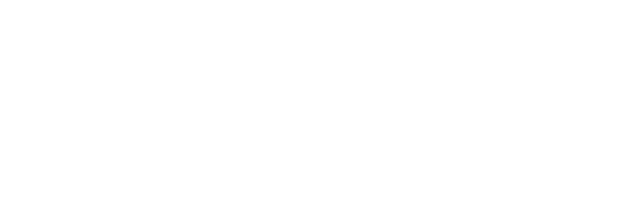
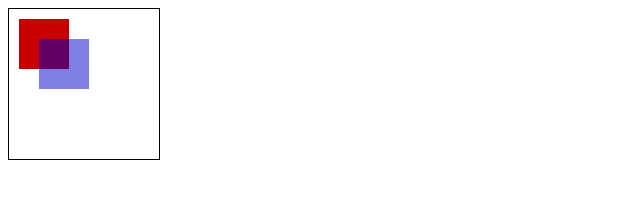
Before and after one commit to conor722/typescript-canvas-ecs, a website built with webpack: page index.html in a window 1280 px wide. Shown: the whole page, without its empty margins (0-640 px from the left). Built offline with nearby package versions, Linux system fonts and the light colour scheme.

Commit message:
Figure out how canvas works

```diff
--- a/index.html
+++ b/index.html
@@ -1,5 +1,12 @@
 <head>
     <title>Hi</title>
+    <style>
+        canvas {
+            border: 1px solid black;
+        }
+    </style>
+</head>
+<body>
+    <canvas id="tutorial" width="150" height="150"></canvas>
     <script src="./dist/bundle.js"></script>
-</head>
-<body></body>
+</body>
--- a/src/index.ts
+++ b/src/index.ts
@@ -1,5 +1,8 @@
-function component(n: number) {
-    console.log(n);
-}
+const canvas = <HTMLCanvasElement>document.getElementById("tutorial");
+const ctx = canvas.getContext("2d");
 
-component(4);
+ctx.fillStyle = "rgb(200 0 0)";
+ctx.fillRect(10, 10, 50, 50);
+
+ctx.fillStyle = "rgb(0 0 200 / 50%)";
+ctx.fillRect(30, 30, 50, 50);
```
